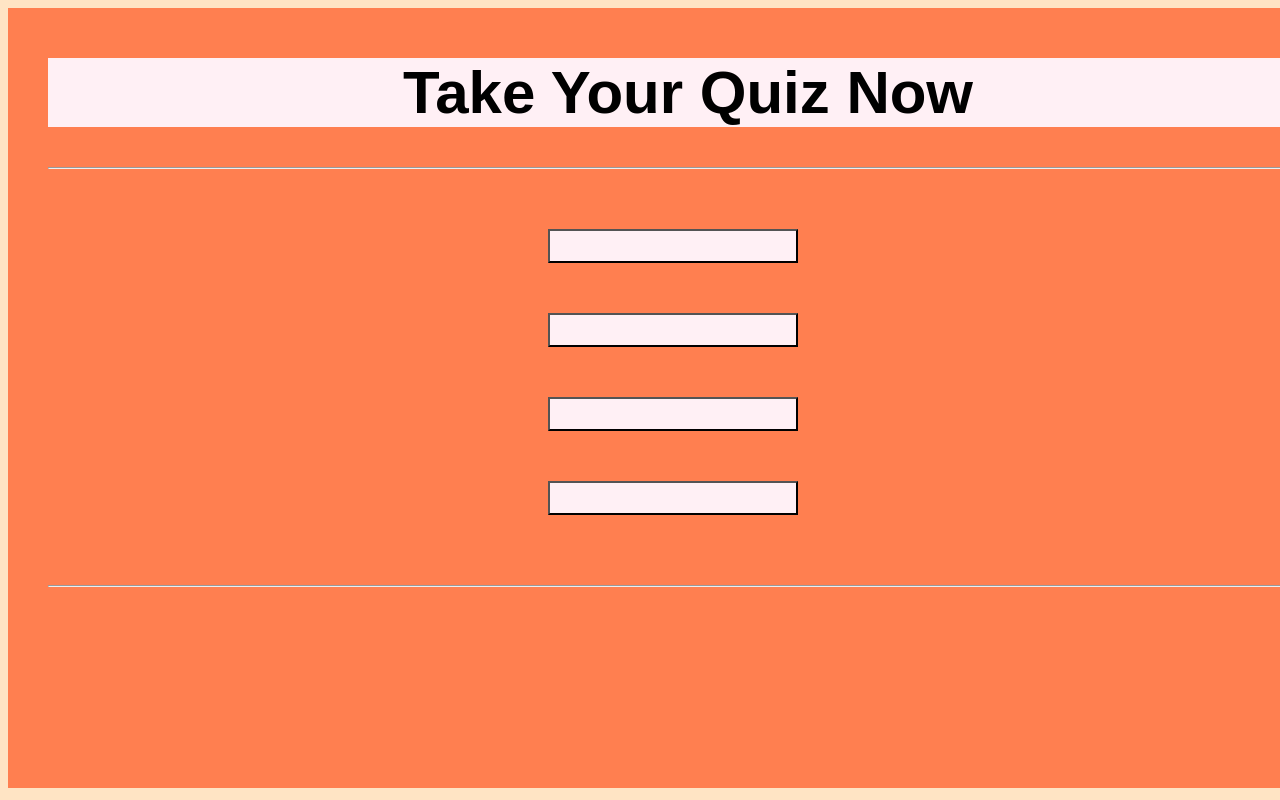
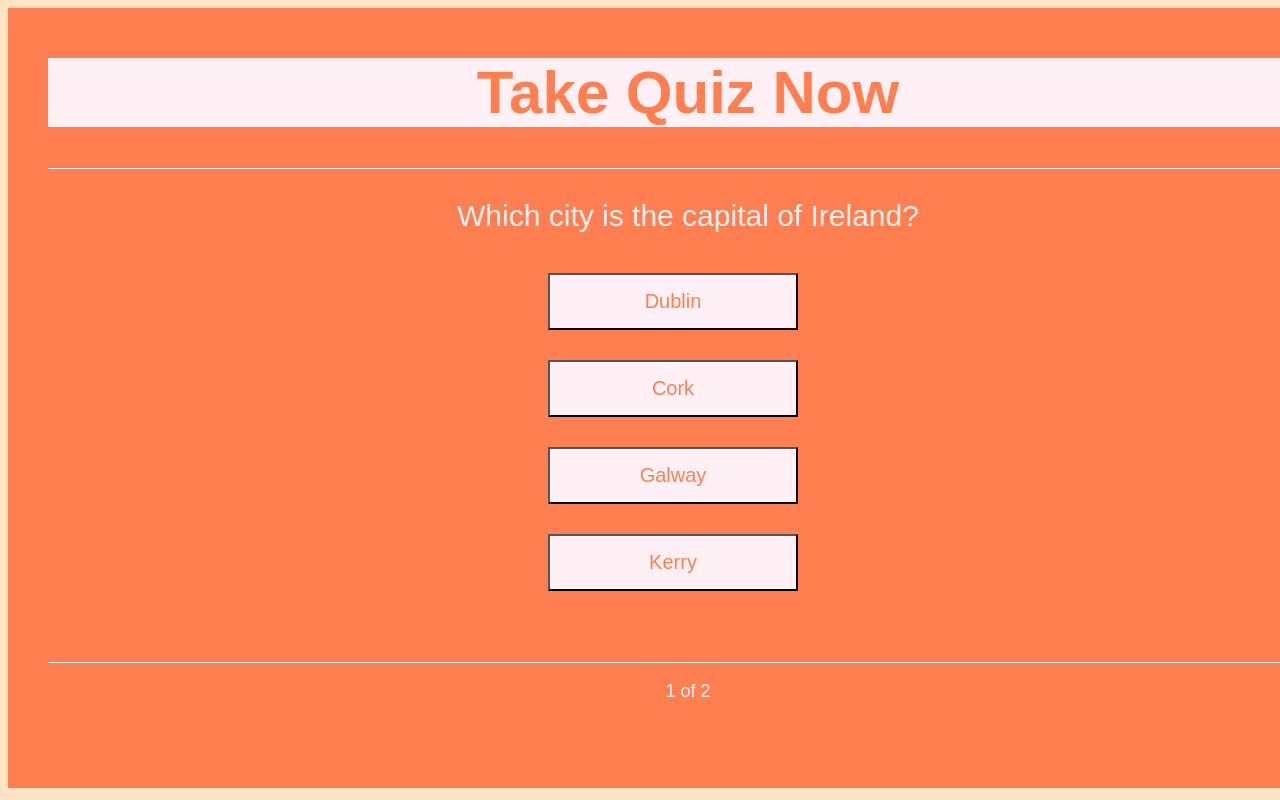
Before and after one commit to xinyueamy/codechallenge, a plain HTML site: page index.html in a window 1280 px wide. Shown: the top 800 px of the page. Drawn offline with Linux system fonts and the light colour scheme.

Commit message:
working quiz app, no connect to db

```diff
--- a/index.html
+++ b/index.html
@@ -8,21 +8,29 @@
 <body>
     <div class="grid">
         <div id="quiz">
-            <h1>Take Your Quiz Now</h1>
+            <h1>Take Quiz Now</h1>
             <hr style="margin-top: 30px">
 
             <p id="question"></p>
 
             <div class="buttons">
+                <button id="button0"><span id="choice0"></span></button>
                 <button id="button1"><span id="choice1"></span></button>
                 <button id="button2"><span id="choice2"></span></button>
                 <button id="button3"><span id="choice3"></span></button>
-                <button id="button4"><span id="choice4"></span></button>
             </div>
 
             <hr style="margin-top: 50px">
 
+            <footer>
+                <p id="progress"></p>
+            </footer>
         </div>
     </div>
+
+    <script src="score_controller.js"></script>
+    <script src="questions.js"></script>
+    <script src="quizApp.js"></script>
+
 </body>
 </html>
--- /dev/null
+++ b/questions.js
@@ -0,0 +1,16 @@
+/**
+ * Created by Amy on 25/04/2017.
+ */
+
+/*create a question*/
+function Question(question, choices, answer) {
+    this.question = question;
+    this.choices = choices;
+    this.answer = answer;
+
+}
+
+/*check answer*/
+Question.prototype.correctAnswer = function (choice) {
+    return choice === this.answer;
+}
--- /dev/null
+++ b/quizApp.js
@@ -0,0 +1,60 @@
+/**
+ * Created by Amy on 25/04/2017.
+ */
+
+/*show quiz page on screen*/
+function displayScreen() {
+
+    /*if quiz is done, display score*/
+    if (quiz.finished()) {
+        displayScoreScreen();
+    }
+
+    /*else, move to next question*/
+    else {
+        var element = document.getElementById("question");
+        element.innerHTML = quiz.getQuestionNumber().question ;
+
+        var choices = quiz.getQuestionNumber().choices;
+        for (var i = 0; i < choices.length; i++) {
+            var element = document.getElementById("choice" + i);
+            element.innerHTML = choices[i];
+            correct("button" + i, choices[i]);
+        }
+        progress();
+    }
+}
+
+/*progress*/
+function progress() {
+    var currentQuestionNumber = quiz.questionNumber + 1;
+    var element = document.getElementById("progress");
+    element.innerHTML = currentQuestionNumber + " of " + quiz.questions.length;
+
+}
+
+/*move to next question, add score if correct answer*/
+function correct(id, answer) {
+    var button = document.getElementById(id);
+    button.onclick = function () {
+        quiz.correct(answer);
+        displayScreen();
+    }
+}
+
+/*display score when all questions are attempted*/
+function displayScoreScreen() {
+    var finish = "<h1>Result</h1>";
+    finish += "<h2 id='score' style='color: lavenderblush'> Score: " +quiz.score+ "</h2>";
+    var element = document.getElementById("quiz");
+    element.innerHTML=finish;
+ }
+
+var questions = [
+    new Question("Which city is the capital of Ireland?", ["Dublin", "Cork", "Galway", "Kerry"], "Dublin"),
+    new Question("Which city is the capital of China?", ["Chengdu", "Qingdao", "Beijing", "Shanghai"], "Beijing"),
+];
+
+var quiz = new Quiz(questions);
+
+displayScreen();
--- /dev/null
+++ b/score_controller.js
@@ -0,0 +1,28 @@
+/**
+ * Created by Amy on 25/04/2017.
+ */
+
+/*create new quiz*/
+function Quiz(questions) {
+    this.score = 0;
+    this.questions = questions;
+    this.questionNumber = 0;
+}
+
+/*see which question the user is doing*/
+Quiz.prototype.getQuestionNumber = function () {
+    return this.questions[this.questionNumber];
+}
+
+/*check if user finishes all questions*/
+Quiz.prototype.finished = function () {
+    return this.questions.length === this.questionNumber;
+}
+
+/*check if the answer is correct*/
+Quiz.prototype.correct = function (answer) {
+    if (this.getQuestionNumber().correctAnswer(answer)) {
+        this.score++;
+    }
+    this.questionNumber++;
+}
--- a/style.css
+++ b/style.css
@@ -15,25 +15,37 @@ body{
     background-color: lavenderblush;
     font-size: 60px;
     text-align: center;
-    color: black;
+    color: coral;
 }
 
 .grid #question{
     font-family: Arial;
     font-size: 30px;
-    color: lavender;
+    color: lavenderblush;
+    text-align: center;
 }
 
-#button1,#button2,#button3,#button4 {
+.buttons{
+    margin-top: 30px;
+}
+
+#button0,#button1,#button2,#button3 {
     background-color: lavenderblush;
     width: 250px;
     font-size: 20px;
-    color: white;
-    margin:30px 20px 20px 500px;
+    color: coral;
+    margin:10px 20px 20px 500px;
     padding:15px 15px;
 }
 
-#button1:hover,#button2:hover,#button3:hover,#button4:hover {
+#progress{
+    font-family: Arial;
+    color: lavenderblush;
+    font-size: 18px;
+    text-align: center;
+}
+
+#button0:hover,#button1:hover,#button2:hover,#button3:hover {
     cursor: pointer;
     background-color: lightgrey;
 }
```
Also changed, not shown: score.html (added, +13 -0 lines).
